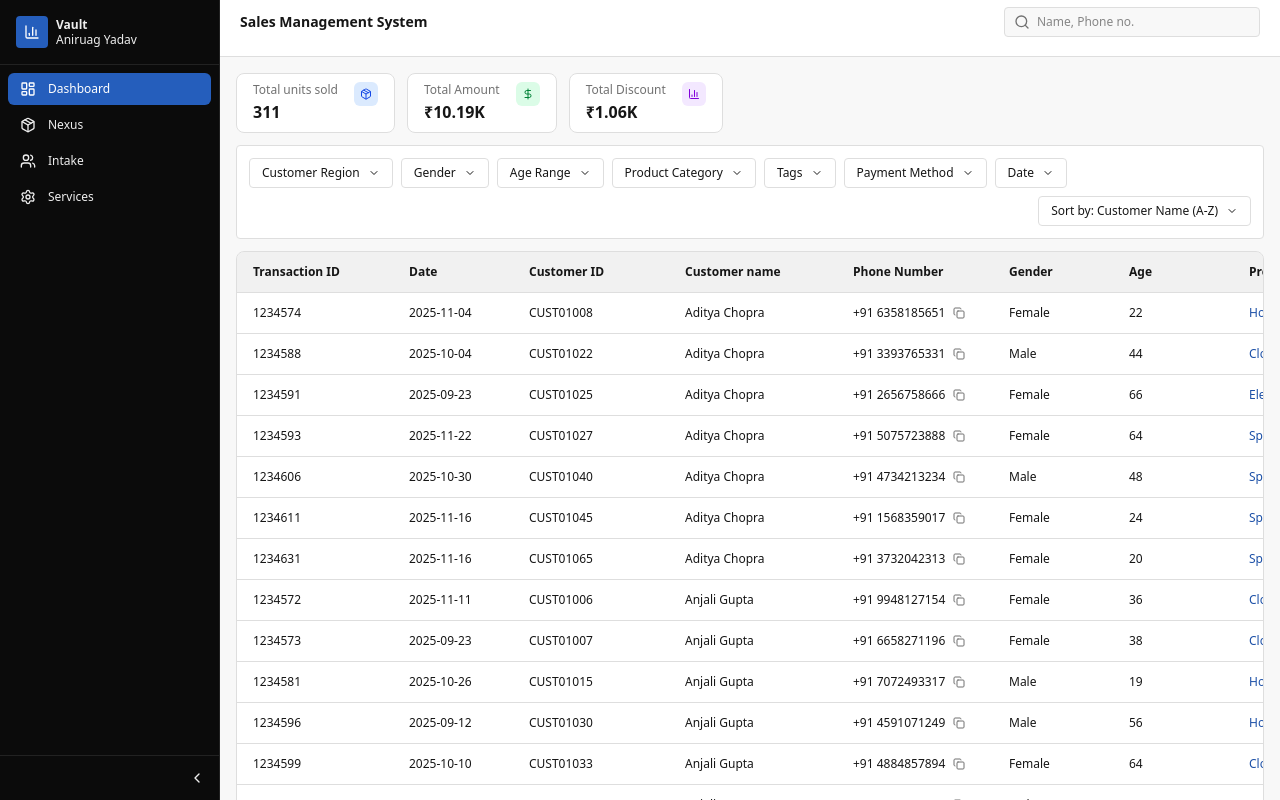
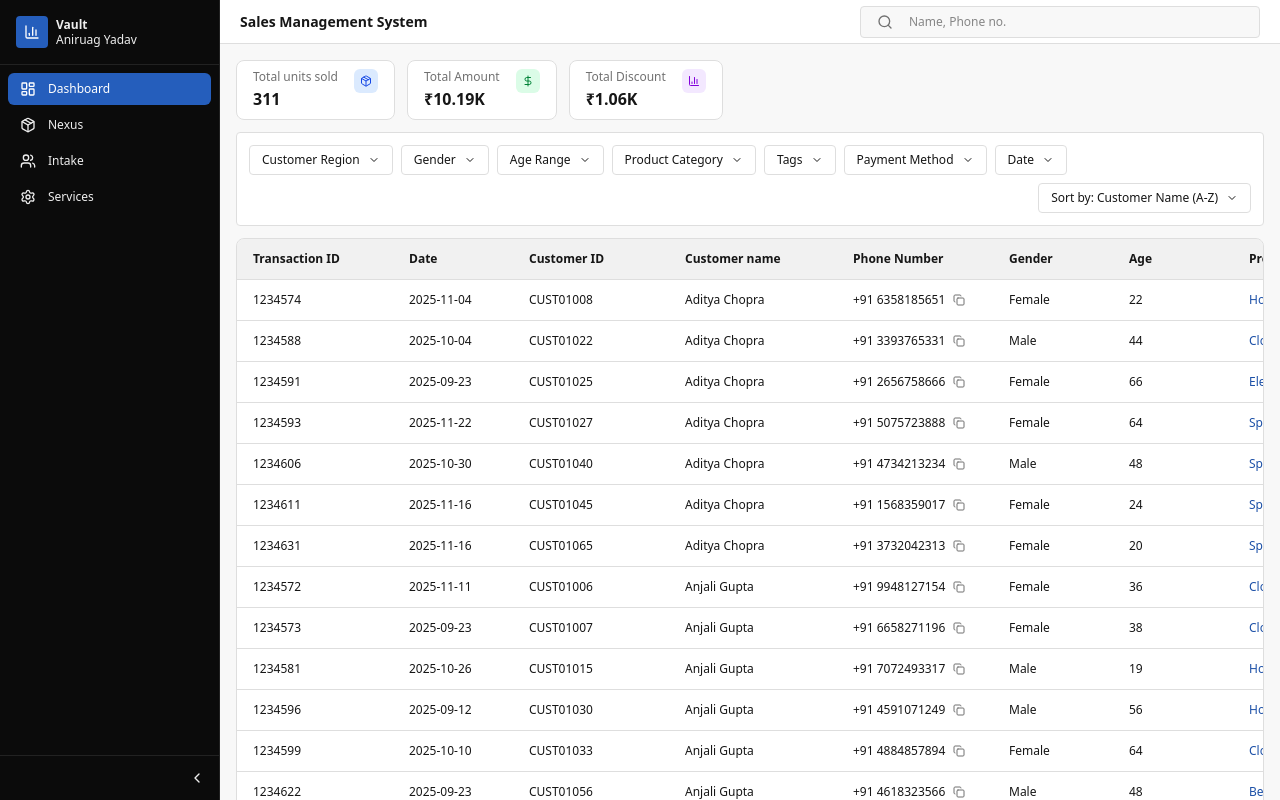
Before and after one commit to inevitable-ank/RetailService, a Next.js app: page / in a window 1280 px wide. Built offline with nearby package versions, Linux system fonts and the light colour scheme.

Commit message:
fixed header

```diff
--- a/components/header.tsx
+++ b/components/header.tsx
@@ -8,18 +8,18 @@ interface HeaderProps {
 
 export function Header({ searchQuery, onSearchChange }: HeaderProps) {
   return (
-    <header className="bg-card border-b border-border">
-      <div className="px-5">
-        <div className="flex items-center justify-between gap-4 mb-3 min-h-[44px]">
+    <header className="bg-card border-b border-border min-h-[44px] flex items-center">
+      <div className="px-5 w-full">
+        <div className="flex items-center justify-between gap-4">
           <h1 className="text-sm font-semibold">Sales Management System</h1>
-          <div className="relative w-64">
-            <Search className="absolute left-2.5 top-1/2 -translate-y-1/2 w-4 h-4 text-muted-foreground" />
+          <div className="flex items-center gap-4 bg-background border border-border rounded px-4 w-full max-w-[400px] h-8">
+            <Search className="w-4 h-4 text-muted-foreground flex-shrink-0" />
             <input
               type="text"
               placeholder="Name, Phone no."
               value={searchQuery}
               onChange={(e) => onSearchChange(e.target.value)}
-              className="w-full pl-8 pr-3 py-1.5 bg-background border border-border rounded text-xs focus:outline-none focus:ring-1 focus:ring-primary"
+              className="w-full bg-transparent text-xs focus:outline-none"
             />
           </div>
         </div>
```
